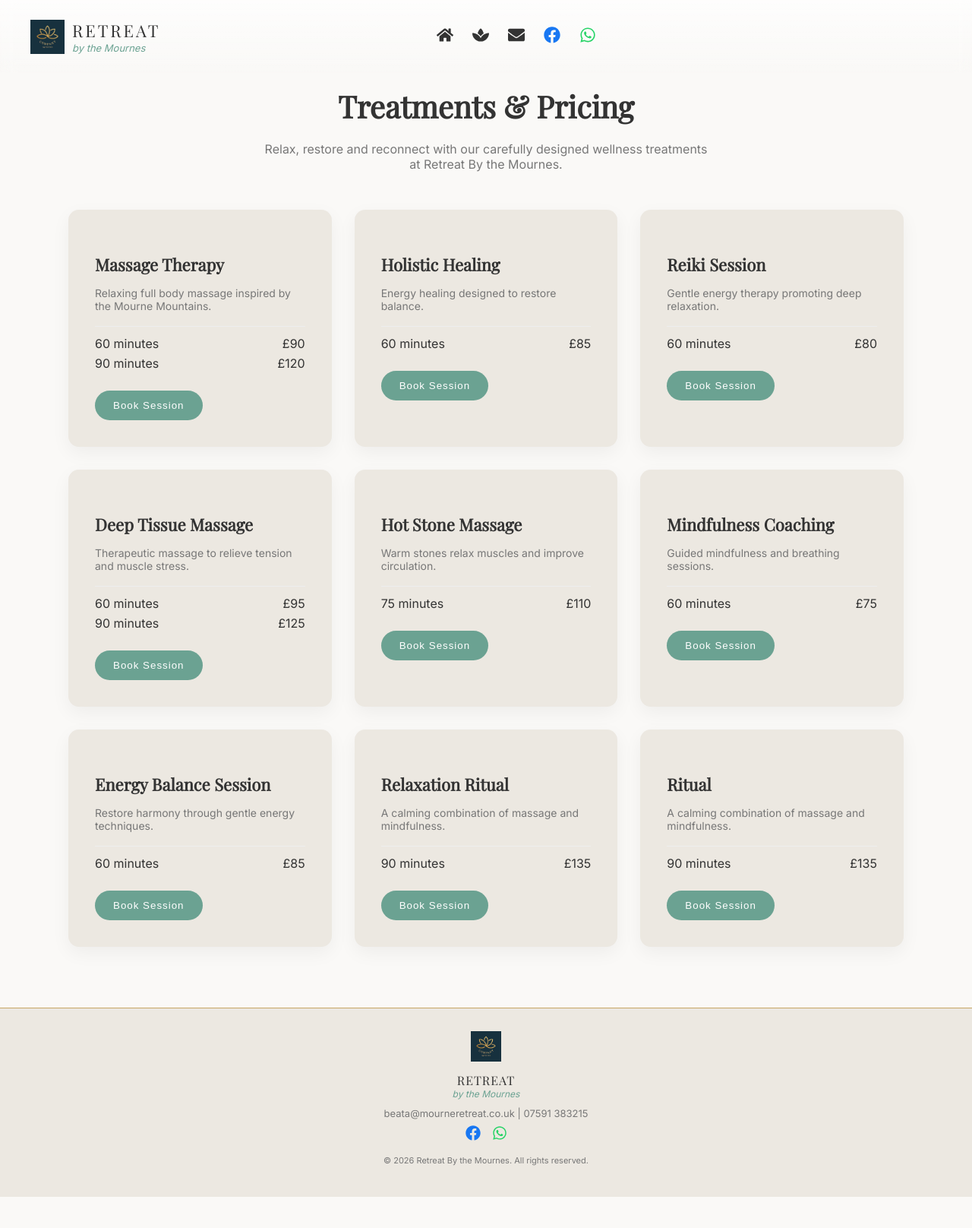
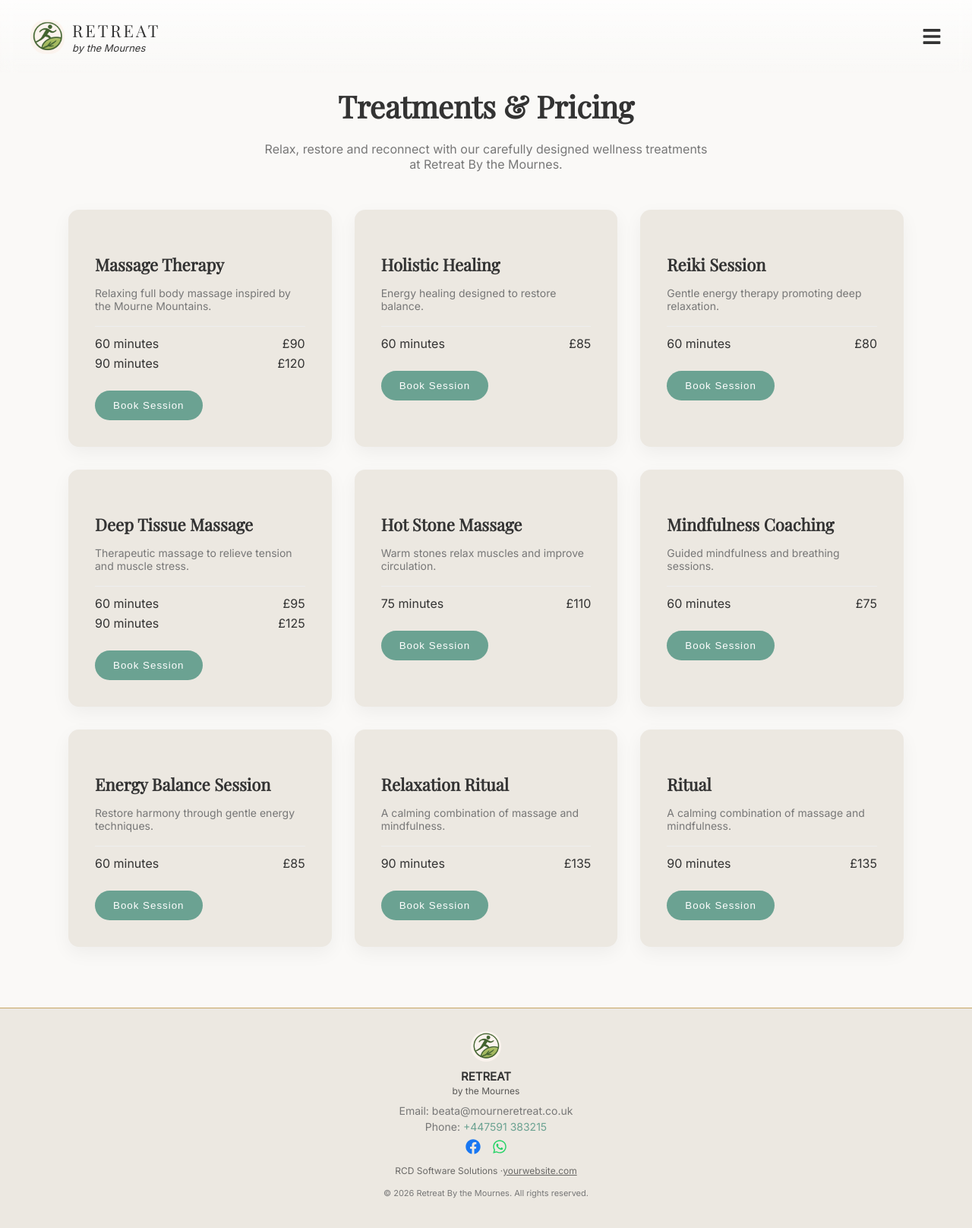
Before and after one commit to rbarr-2021/mourne-wellness, a React (Vite) app: page /treatments in a window 1280 px wide. Shown: the whole page at 76% size. Before the commit the page ends 1575 px from the top, so only its background shows below. Built offline with nearby package versions, Linux system fonts and the light colour scheme.

Commit message:
footer updates

```diff
--- a/src/App.jsx
+++ b/src/App.jsx
@@ -4,7 +4,7 @@ import Navbar from "./components/Navbar"
 import Home from "./pages/Home"
 import Treatments from "./pages/Treatments"
 import Footer from "./components/Footer"
-
+import ScrollToTop from "./components/ScrollToTop"
 
 function App() {
   return (
@@ -13,6 +13,7 @@ function App() {
 
       <Navbar />
 
+<ScrollToTop />
       <Routes>
         <Route path="/" element={<Home />} />
         <Route path="/treatments" element={<Treatments />} />
--- a/src/components/Contact.jsx
+++ b/src/components/Contact.jsx
@@ -26,12 +26,18 @@ function Contact() {
       </h2>
 
       {/* Contact Info */}
-      <p style={{ color: "var(--text-light)", margin: "5px 0" }}>
-        Email: info@mournewellness.com
-      </p>
-      <p style={{ color: "var(--text-light)", margin: "5px 0" }}>
-        Phone: 07591 383215
-      </p>
+    <p style={{ color: "var(--text-light)", margin: "5px 0" }}>
+  Email:{" "}
+  <a href="mailto:beata@mourneretreat.co.uk?subject=Booking%20Enquiry&body=Hi%20Beata,%20I%20would%20like%20to%20book...">
+    beata@mourneretreat.co.uk
+  </a>
+</p>
+  <p style={{ color: "var(--text-light)", margin: "5px 0" }}>
+  Phone:{" "}
+  <a href="tel:+447591383215">
+    +447591 383215
+  </a>
+</p>
 
       {/* Book via WhatsApp Button */}
       <button
@@ -61,6 +67,8 @@ function Contact() {
       >
         Book via WhatsApp
       </button>
+
+
 
       {/* Optional Static Map / Location */}
       <div style={{
--- a/src/components/Footer.jsx
+++ b/src/components/Footer.jsx
@@ -1,5 +1,5 @@
 import { FaFacebook, FaWhatsapp } from "react-icons/fa"
-import logo from "../assets/logo.jpg"
+import logo from "../assets/logo.png"
 import "../styles/global.css"
 
 function Footer() {
@@ -15,21 +15,29 @@ function Footer() {
 <img
   src={logo}
   alt="Retreat By the Mournes"
-        style={{ height: "40px", marginBottom: "10px", objectFit: "contain" }}
+  style={{
+    height: "40px",
+    marginBottom: "6px", // slightly less
+    borderRadius: "20px"
+  }}
 />
 
-      {/* Brand Name */}
-      <div style={{ fontFamily: "var(--font-heading)", fontSize: "16px", color: "var(--text-dark)", letterSpacing: "1px" }}>
-        RETREAT
+<div style={{ fontSize: "15px", marginBottom: "2px" }}>
+  <strong>RETREAT</strong>
 </div>
-      <div style={{ fontFamily: "var(--font-body)", fontSize: "12px", color: "var(--primary)", fontStyle: "italic", marginBottom: "10px" }}>
+<div style={{ fontSize: "12px", marginBottom: "10px", opacity: 0.8 }}>
   by the Mournes
 </div>
 
           {/* Contact Info */}
-      <p style={{ color: "var(--text-light)", margin: "3px 0", fontSize: "13px" }}>
-        beata@mourneretreat.co.uk | 07591 383215
+  <div style={{ color: "var(--text-light)", fontSize: "14px" }}>
+  <p style={{ margin: "4px 0" }}>
+    Email: <a href="mailto:beata@mourneretreat.co.uk">beata@mourneretreat.co.uk</a>
   </p>
+  <p style={{ margin: "4px 0" }}>
+    Phone: <a href="tel:+447591383215">+447591 383215</a>
+  </p>
+</div>
 
   {/* Social Links */}
 <div style={{ display: "flex", justifyContent: "center", gap: "15px", marginTop: "8px" }}>
@@ -38,6 +46,19 @@ function Footer() {
   </a>
   <a href="https://wa.me/447591383215" target="_blank" rel="noopener noreferrer">
     <FaWhatsapp size={20} color="#25D366"/>
+  </a>
+</div>
+
+{/* Company Info */}
+<div style={{ marginTop: "10px", fontSize: "12px", opacity: 0.7 }}>
+  RCD Software Solutions ·
+  <a
+    href="https://yourwebsite.com"
+    target="_blank"
+    rel="noopener noreferrer"
+    style={{ color: "inherit", textDecoration: "underline" }}
+  >
+    yourwebsite.com
   </a>
 </div>
 
--- a/src/components/Navbar.jsx
+++ b/src/components/Navbar.jsx
@@ -1,23 +1,39 @@
 import { useState, useEffect } from "react"
 import { FaHome, FaSpa, FaEnvelope, FaFacebook, FaWhatsapp, FaBars } from "react-icons/fa"
 import { Link } from "react-router-dom"
-import logo from "../assets/logo.jpg"
+import logo from "../assets/logo.png"
 
 function Navbar() {
   const [menuOpen, setMenuOpen] = useState(false)
   const [scrolled, setScrolled] = useState(false)
 
 useEffect(() => {
-    const handleScroll = () => setScrolled(window.scrollY > 50)
+  const handleScroll = () => {
+    setScrolled(window.scrollY > 50)
+  }
+
   window.addEventListener("scroll", handleScroll)
   return () => window.removeEventListener("scroll", handleScroll)
 }, [])
 
+useEffect(() => {
+  const closeMenuOnScroll = () => {
+    setMenuOpen(false)
+  }
+
+  window.addEventListener("scroll", closeMenuOnScroll)
+  return () => window.removeEventListener("scroll", closeMenuOnScroll)
+}, [])
+
+
+
   return (
 <nav style={{
   position: "fixed",
-  top: 0,
+  left: 0,              // ✅ ADD THIS
+  right: 0,             // ✅ ADD THIS
   width: "100%",
+  boxSizing: "border-box", // ✅ ADD THIS
   padding: scrolled ? "15px 40px" : "25px 40px",
   display: "flex",
   alignItems: "center",
@@ -52,6 +68,7 @@ function Navbar() {
   alt="Retreat By the Mournes"
   style={{
     height: scrolled ? "35px" : "45px",
+    borderRadius: "20px", // 👈 adds rounded edges
     transition: "all 0.3s ease"
   }}
 />
@@ -67,7 +84,7 @@ function Navbar() {
 
     <div style={{
       fontSize: "13px",
-      color: "var(--primary)",
+     color: "var(--text-dark)",
       fontStyle: "italic",
       fontFamily: "var(--font-body)"
     }}>
@@ -75,28 +92,48 @@ function Navbar() {
     </div>
   </div>
 </Link>
-
-      {/* Center - Icons */}
-      <div style={{
-        position: "absolute",
-        left: "50%",
-        transform: "translateX(-50%)",
+<div
+  style={{
+    marginLeft: "auto",
     display: "flex",
-        gap: "25px",
     alignItems: "center",
-        flexWrap: "wrap"
-      }}>
-        <Link to="/"><FaHome size={22} /></Link>
-        <Link to="/treatments"><FaSpa size={22} /></Link>
-        <a href="#contact"><FaEnvelope size={22} /></a>
-        <a href="https://facebook.com"><FaFacebook size={22} color="#1877f2" /></a>
-        <a href="https://wa.me/447591383215"><FaWhatsapp size={22} color="#25D366" /></a>
+    cursor: "pointer"
+  }}
+  onClick={() => setMenuOpen(!menuOpen)}
+>
+  <FaBars size={26} />
 </div>
 
-      {/* Right - Mobile Menu */}
-      <div style={{ display: "flex", justifyContent: "flex-end" }}>
-        <FaBars size={24} style={{ cursor: "pointer" }} onClick={() => setMenuOpen(!menuOpen)} />
+      {/* Dropdown with ICONS */}
+      {menuOpen && (
+        <div className="dropdown">
+
+          <Link to="/" className="menu-item" onClick={() => setMenuOpen(false)}>
+            <FaHome /> Home
+          </Link>
+
+          <Link to="/treatments" className="menu-item" onClick={() => setMenuOpen(false)}>
+            <FaSpa /> Services
+          </Link>
+
+           <a href="https://wa.me/447591383215" className="menu-item" onClick={() => setMenuOpen(false)}>
+            <FaWhatsapp color="#25D366" /> Contact
+          </a>
+
+          <hr />
+
+          <a href="https://facebook.com" className="menu-item" onClick={() => setMenuOpen(false)}>
+            <FaFacebook color="#1877f2" /> Facebook
+          </a>
+
+          <a href="https://wa.me/447591383215" className="menu-item" onClick={() => setMenuOpen(false)}>
+            <FaWhatsapp color="#25D366" /> WhatsApp
+          </a>
+
         </div>
+      )}
+
+
 
     </nav>
   )
--- /dev/null
+++ b/src/components/ScrollToTop.jsx
@@ -0,0 +1,14 @@
+import { useEffect } from "react"
+import { useLocation } from "react-router-dom"
+
+function ScrollToTop() {
+  const { pathname } = useLocation()
+
+  useEffect(() => {
+    window.scrollTo(0, 0)
+  }, [pathname])
+
+  return null
+}
+
+export default ScrollToTop
--- a/src/styles/global.css
+++ b/src/styles/global.css
@@ -43,3 +43,36 @@ a:hover {
 nav {
   transition: all 0.4s ease;
 }
+.burger {
+  margin-left: auto;
+  cursor: pointer;
+}
+.dropdown {
+  position: absolute;
+  top: 100%;              /* directly under navbar */
+  right: 20px;            /* align with burger */
+  background: white;
+  border-radius: 12px;
+  box-shadow: 0 10px 30px rgba(0,0,0,0.1);
+  padding: 15px;
+  min-width: 200px;
+  z-index: 2000;
+}
+
+.menu-item {
+  display: flex;
+  align-items: center;
+  gap: 10px;
+  padding: 10px;
+  color: var(--text-dark);
+  transition: 0.2s;
+}
+
+.menu-item:hover {
+  background: var(--bg-card);
+  border-radius: 8px;
+}
+a[href^="tel"] {
+  color: var(--primary);
+  font-weight: 500;
+}
```
Also changed, not shown: src/assets/logo.png (added). Lines whose indentation alone changed are shown as unchanged.
